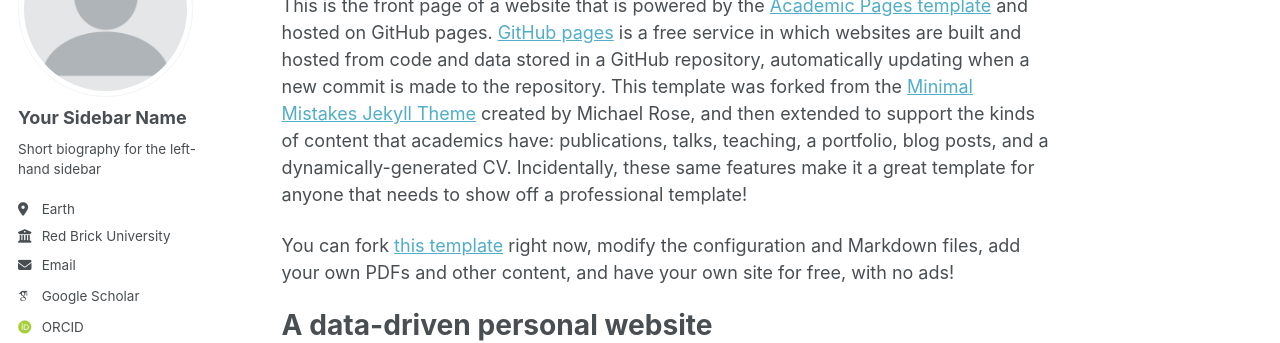
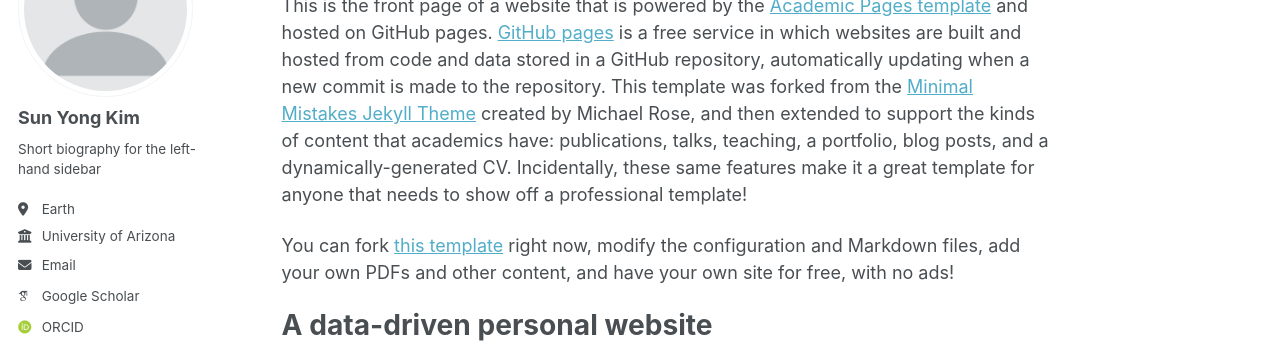
Before and after one commit to sunyongkim-research/sunyongkim-research.github.io, a Jekyll site: the page built from _pages/about.md, in a window 1280 px wide. Shown: the part 179-522 px from the top of the page. Built offline with Jekyll 4.4.1, drawn with Linux system fonts in a browser that asks for light colours; some web fonts are replaced; a script bundle is joined from its source files by our own code; library files that are not in the unit come from our copies.

Commit message:
Update _config.yml

```diff
--- a/_config.yml
+++ b/_config.yml
@@ -24,13 +24,13 @@
 author:
   # Biographic information
   avatar           : "profile.png"
-  name             : "Your Sidebar Name"
+  name             : "Sun Yong Kim"
   pronouns         : # example: "she/her"
   bio              : "Short biography for the left-hand sidebar"
   location         : "Earth"
-  employer         : "Red Brick University"
+  employer         : "University of Arizona"
   uri              : # URL
-  email            : "none@example.org"
+  email            : "skim3617@arizona.edu"
 
   # Academic websites
   academia         : # URL
```
